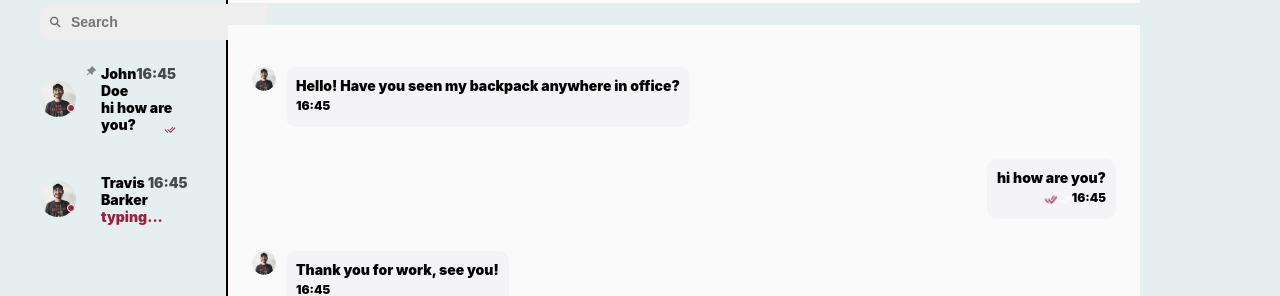
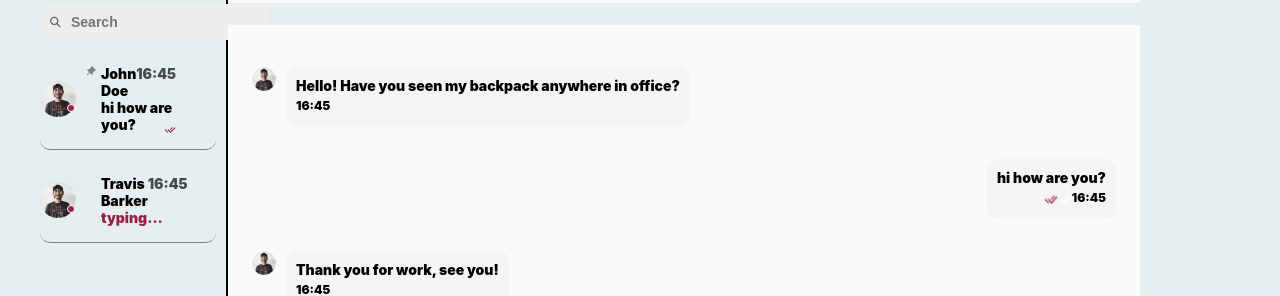
Before and after one commit to AMIRRAZA6606/Rishta-app, a React (Create React App) app: page /message in a window 1280 px wide. Shown: the part 274-570 px from the top of the page. Built offline with nearby package versions, Linux system fonts and the light colour scheme; a web font is replaced by a local one.

Commit message:
message ui changes

```diff
--- a/src/pages/message-page/message.css
+++ b/src/pages/message-page/message.css
@@ -51,6 +51,14 @@ display: flex;
     padding-right: 43px;
     width: 100%;
     padding-bottom: 16px;
+    border-radius: 10px;
+    cursor: pointer;
+    border-bottom: 1px solid gray;
+
+
+}
+.user-con:hover{
+    background: #ececec;
 
 }
 .user-con .user-details-con{
```
